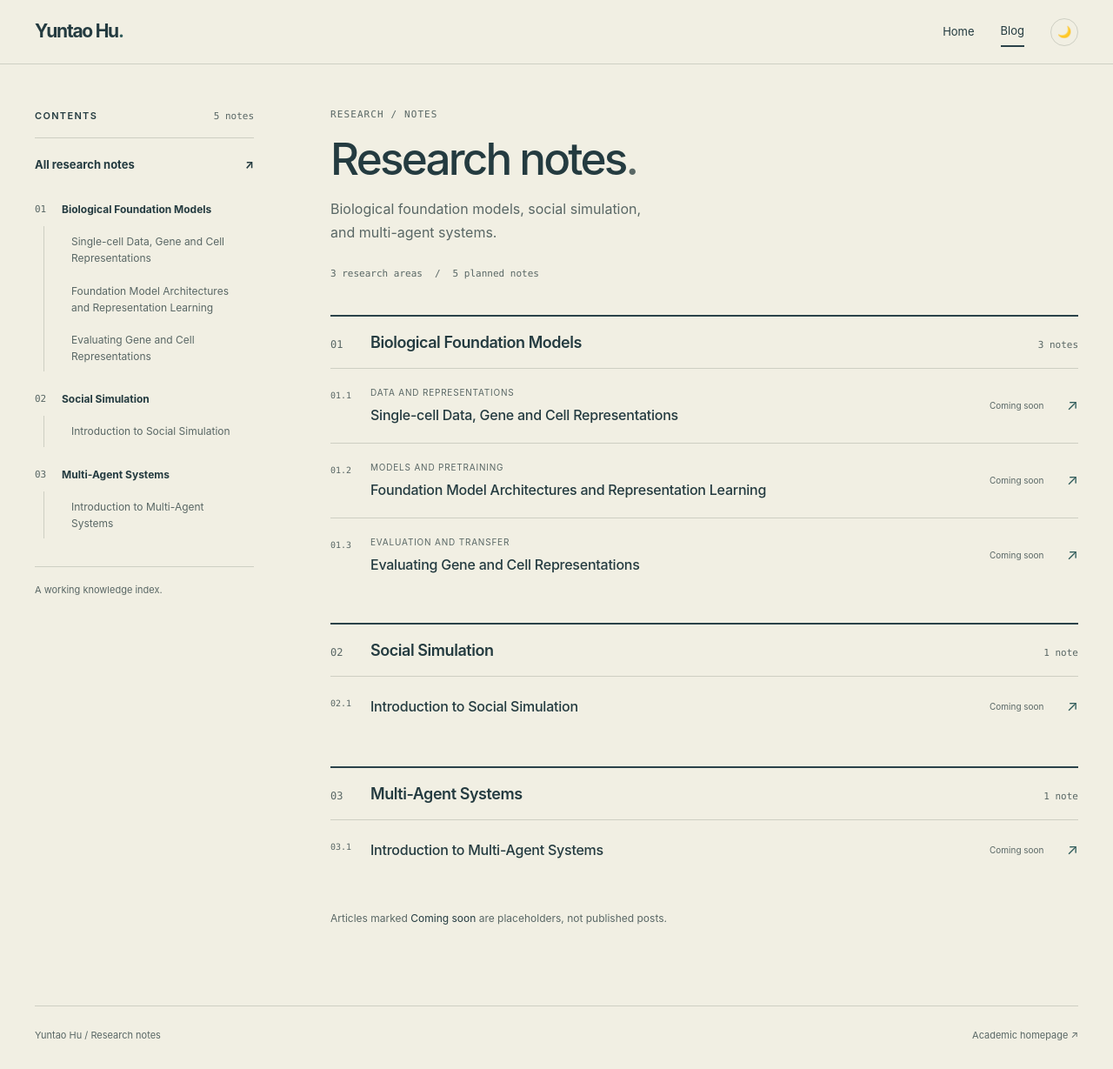
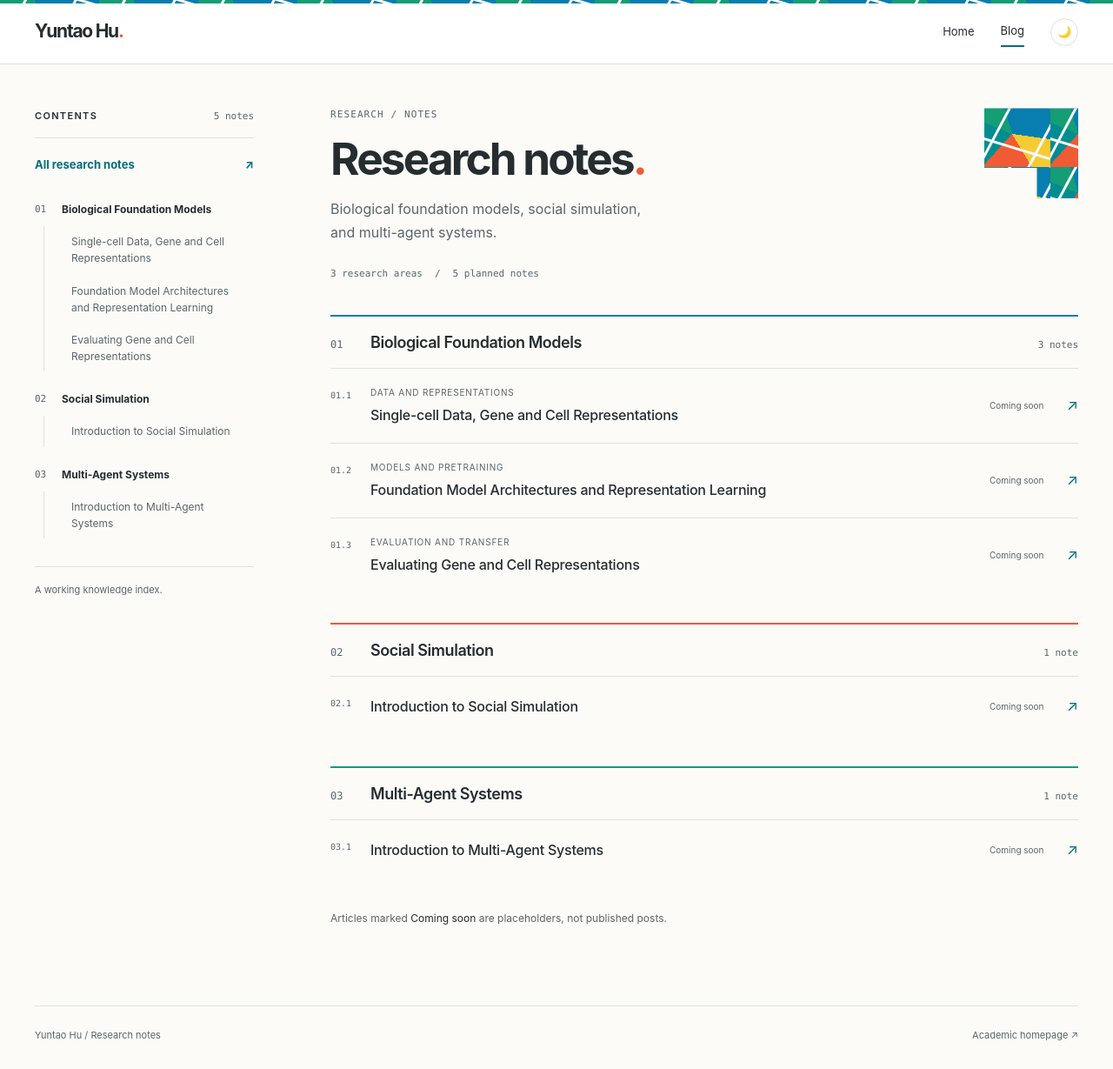
Before and after one commit to VictorHuu/victorhuu.github.io, a Jekyll site: the page built from _pages/blogs.html, in a window 1280 px wide and 1229 px high. Shown: the whole window at 87% size. Built offline with Jekyll 4.4.1, drawn with Linux system fonts in a browser that asks for light colours.

Commit message:
fix: restore homepage theme and restyle blog with CHI-inspired mosaic accents
Restore _includes/head.html exactly to its pre-blog version while retaining Blog navigation.
Remove all homepage overrides from research.css and scope theme tokens to the blog body.
Apply a light canvas, blue/teal/coral/green accents, and CSS mosaic details to the existing blog layout, including dark mode.
No changes to layouts, navigation data, article titles, placeholders, URLs, or JavaScript.

```diff
--- a/_includes/head.html
+++ b/_includes/head.html
@@ -32,7 +32,6 @@
 
 <!-- Apply the local theme immediately. -->
 <link rel="stylesheet" href="{{ '/assets/css/main.css' | relative_url }}">
-<link rel="stylesheet" href="{{ '/assets/css/research.css' | relative_url }}">
 
 <!-- Keep the same fonts without letting their external stylesheet block paint. -->
 <link rel="preconnect" href="https://fonts.googleapis.com">
--- a/assets/css/research.css
+++ b/assets/css/research.css
@@ -1,86 +1,25 @@
-/* Research Notes: deep teal, cream, restrained conference-inspired typography.
-   Homepage: a visual override only. Blog: an independent reading layout.
-   No external fonts or images are required by this stylesheet. */
-:root, html[data-theme] {
-  --rn-bg: #f1efe3; --rn-surface: #fbfaf6; --rn-ink: #243b40;
-  --rn-muted: #596765; --rn-line: #cecfc3; --rn-accent: #2a4249;
-  --rn-link: #305c5b; --rn-soft: #e4e5da; --rn-sand: #d2c5b2;
-  --rn-nav: #2a4249; --rn-nav-ink: #f1efe3;
+/* Blog-only visual theme, inspired by CHI 2026's colorful mosaic identity.
+   Original CSS geometry; no conference logos, artwork, or external assets.
+   Tokens are scoped to the blog body: never override the academic homepage.
+   Existing layouts, breakpoints, navigation, article content and JS are retained. */
+.research-blog {
+  --rn-bg: #fcfbf8; --rn-surface: #ffffff; --rn-ink: #252d30;
+  --rn-muted: #5a6668; --rn-line: #dce2df; --rn-accent: #006f78;
+  --rn-link: #006f78; --rn-soft: #eaf3f1;
+  --rn-blue: #087db0; --rn-teal: #008d91; --rn-coral: #f05b36;
+  --rn-yellow: #f6cb32; --rn-green: #159d76;
   --rn-font: Inter, -apple-system, BlinkMacSystemFont, "Segoe UI", "Noto Sans", sans-serif;
   --rn-mono: "SFMono-Regular", Consolas, "Liberation Mono", monospace;
-  --tj-blue: var(--rn-accent); --tj-blue-deep: var(--rn-ink);
-  --tj-blue-light: var(--rn-sand); --tj-sky: var(--rn-soft);
-  --tj-bg: var(--rn-bg); --tj-surface: var(--rn-surface);
-  --tj-text: var(--rn-ink); --tj-muted: var(--rn-muted); --tj-border: var(--rn-line);
-  --ox-bg: var(--rn-bg); --ox-surface: var(--rn-surface); --ox-nav-bg: var(--rn-nav);
-  --ox-text: var(--rn-ink); --ox-text-muted: var(--rn-muted); --ox-border: var(--rn-line);
-  --ox-primary: var(--rn-accent); --ox-gold: var(--rn-sand);
-  --ox-link: var(--rn-link); --ox-link-hover: var(--rn-ink);
+  --rn-mosaic: repeating-linear-gradient(118deg, transparent 0 24px, var(--rn-bg) 25px 27px, transparent 28px 51px), repeating-linear-gradient(17deg, transparent 0 29px, var(--rn-bg) 30px 32px, transparent 33px 57px), conic-gradient(from 28deg at 42% 44%, var(--rn-blue) 0deg 70deg, var(--rn-yellow) 70deg 121deg, var(--rn-coral) 121deg 194deg, var(--rn-teal) 194deg 264deg, var(--rn-green) 264deg 316deg, var(--rn-blue) 316deg 360deg);
+  margin: 0; background: var(--rn-bg); color: var(--rn-ink); color-scheme: light;
+  font: 16px/1.65 var(--rn-font); -webkit-font-smoothing: antialiased;
 }
-html[data-theme="dark"] {
-  --rn-bg: #152226; --rn-surface: #1d3035; --rn-ink: #edece2;
-  --rn-muted: #b9c5c1; --rn-line: #3e5559; --rn-accent: #bfd4cf;
-  --rn-link: #c3d9cf; --rn-soft: #293f44; --rn-sand: #c6b8a1;
-  --rn-nav: #1d3035; --rn-nav-ink: #edece2;
+html[data-theme="dark"] .research-blog {
+  --rn-bg: #192427; --rn-surface: #213135; --rn-ink: #f0f4ef;
+  --rn-muted: #b9c8c8; --rn-line: #3b5054; --rn-accent: #71d1ce;
+  --rn-link: #71d1ce; --rn-soft: #293e42;
+  color-scheme: dark;
 }
-/* The existing homepage keeps its layout, content, and interactions. */
-html[data-theme], html[data-theme] body { background: var(--rn-bg); color: var(--rn-ink); }
-html[data-theme] body { font-family: var(--rn-font); }
-html[data-theme] .ox-topnav, html[data-theme] .ox-topnav[data-scrolled="true"] {
-  background: var(--rn-nav); border-color: var(--rn-line); box-shadow: none;
-}
-html[data-theme] .ox-topnav__logo, html[data-theme] .ox-topnav__logo:hover,
-html[data-theme] .ox-topnav__links a, html[data-theme] .ox-topnav__links a:hover,
-html[data-theme] .ox-topnav__links a[data-active="true"], html[data-theme] .ox-theme-toggle {
-  color: var(--rn-nav-ink);
-}
-html[data-theme] .ox-topnav__links a::after, html[data-theme] .ox-topnav__burger span { background: var(--rn-nav-ink); }
-html[data-theme] .ox-theme-toggle, html[data-theme] .ox-theme-toggle:hover { border-color: var(--rn-sand); }
-html[data-theme] .ox-theme-toggle:hover { background: transparent; }
-html[data-theme] .ox-sidebar, html[data-theme] .ox-pub,
-html[data-theme] .ox-edu__card, html[data-theme] .ox-honors__card {
-  background: var(--rn-surface); border-color: var(--rn-line); border-radius: 4px; box-shadow: none;
-}
-html[data-theme] .ox-sidebar { border-top-color: var(--rn-accent); }
-html[data-theme] .ox-sidebar__name {
-  background: none; color: var(--rn-ink); -webkit-text-fill-color: var(--rn-ink); animation: none;
-}
-html[data-theme] .ox-sidebar__avatar, html[data-theme] .ox-about-header__avatar { border-color: var(--rn-sand); box-shadow: none; }
-html[data-theme] .ox-sidebar__avatar:hover, html[data-theme] .ox-about-header__avatar:hover { box-shadow: 0 0 0 5px var(--rn-soft); }
-html[data-theme] .ox-sidebar__social a:hover { background: var(--rn-soft); }
-html[data-theme] .ox-mark { background: var(--rn-soft); color: var(--rn-ink); }
-html[data-theme] .page__content > h1::before { background: var(--rn-accent); border-radius: 0; }
-html[data-theme] .page__content > h1::after { background: var(--rn-line); }
-html[data-theme] .page__content a { background-image: none; text-decoration: underline; text-decoration-color: var(--rn-line); text-underline-offset: .2em; }
-html[data-theme] .page__content a:hover { background-image: none; text-decoration-color: currentColor; }
-html[data-theme] .ox-chip, html[data-theme] .ox-pub__link { background: transparent; border-color: var(--rn-line); color: var(--rn-link); text-decoration: none; }
-html[data-theme] .ox-chip::before, html[data-theme] .ox-pub__link::before { background: var(--rn-accent); }
-html[data-theme] .ox-chip:hover, html[data-theme] .ox-pub__link:hover,
-html[data-theme] .ox-pub__bib-toggle[aria-expanded="true"] { background: var(--rn-accent); border-color: var(--rn-accent); color: var(--rn-bg); }
-html[data-theme] .ox-pub::before, html[data-theme] .ox-edu__card::before,
-html[data-theme] .ox-honors__card::before { background: var(--rn-sand); }
-html[data-theme] .ox-pub:hover, html[data-theme] .ox-edu__card:hover,
-html[data-theme] .ox-honors__card:hover { border-color: var(--rn-accent); box-shadow: none; }
-html[data-theme] .ox-pub__thumb, html[data-theme] .ox-pub__bib,
-html[data-theme] .ox-callout { background: var(--rn-surface); border-color: var(--rn-line); }
-html[data-theme] .ox-callout, html[data-theme] .ox-pub__bib { border-left-color: var(--rn-accent); }
-html[data-theme] .ox-pub__badge, html[data-theme] .ox-pub:hover .ox-pub__badge,
-html[data-theme] .ox-edu__honour { background: var(--rn-accent); color: var(--rn-bg); box-shadow: none; }
-html[data-theme] .ox-pub__first, html[data-theme] .ox-pub__tag,
-html[data-theme] .ox-pub:hover .ox-pub__tag { background: var(--rn-soft); color: var(--rn-ink); border-color: var(--rn-line); box-shadow: none; }
-html[data-theme] .ox-pub__bib-copy:hover, html[data-theme] .ox-pub__bib-copy[data-copied="true"] { background: var(--rn-accent); color: var(--rn-bg); }
-html[data-theme] .ox-timeline::before { background: var(--rn-line); }
-html[data-theme] .ox-timeline__item:hover .ox-timeline__dot { box-shadow: 0 0 0 2px var(--rn-bg), 0 0 0 5px var(--rn-soft); }
-html[data-theme] .ox-mount-veil { display: none; }
-html[data-theme] .ox-progress { background: var(--rn-sand); }
-html[data-theme] .ox-to-top, html[data-theme] .ox-to-top:hover,
-html[data-theme] .ox-to-top:focus-visible { background: var(--rn-accent); color: var(--rn-bg); border-color: var(--rn-accent); box-shadow: none; }
-html[data-theme] .ox-footer { background: var(--rn-surface); border-top: 1px solid var(--rn-line); }
-@media (max-width: 600px) {
-  html[data-theme] .ox-topnav__links { background: var(--rn-nav); }
-}
-/* Independent blog shell; does not inherit the academic homepage grid. */
-.research-blog { margin: 0; font: 16px/1.65 var(--rn-font); -webkit-font-smoothing: antialiased; }
 .research-blog *, .research-blog *::before, .research-blog *::after { box-sizing: border-box; }
 .research-blog a { color: inherit; text-decoration: none; }
 .research-blog a:hover { color: var(--rn-link); }
@@ -90,10 +29,11 @@ html[data-theme] .ox-footer { background: var(--rn-surface); border-top: 1px sol
 .rn-sr-only { position: absolute; width: 1px; height: 1px; padding: 0; margin: -1px; overflow: hidden; clip: rect(0,0,0,0); white-space: nowrap; border: 0; }
 .rn-skip { position: fixed; top: -100px; left: 20px; z-index: 100; padding: 10px 18px; background: var(--rn-surface); }
 .rn-skip:focus { top: 12px; }
-.rn-header { position: sticky; top: 0; z-index: 20; background: var(--rn-bg); border-bottom: 1px solid var(--rn-line); }
+.rn-header { position: sticky; top: 0; z-index: 20; background: var(--rn-surface); border-bottom: 1px solid var(--rn-line); }
+.rn-header::before { content: ""; position: absolute; inset: 0 0 auto; height: 4px; background-image: var(--rn-mosaic); background-size: 114px 64px; pointer-events: none; }
 .rn-header-inner { max-width: 1320px; margin: auto; padding: 19px 40px; display: flex; align-items: center; justify-content: space-between; gap: 20px; }
 .rn-brand { font-size: 21px; font-weight: 650; letter-spacing: -.06em; }
-.rn-brand-dot { color: var(--rn-link); }
+.rn-brand-dot { color: var(--rn-coral); }
 .rn-primary { display: flex; align-items: center; gap: 30px; font-size: 13px; }
 .rn-primary a { padding: 6px 0; }
 .rn-primary a[aria-current] { border-bottom: 2px solid var(--rn-accent); }
@@ -105,7 +45,7 @@ html[data-theme] .ox-footer { background: var(--rn-surface); border-top: 1px sol
 .rn-contents > summary::-webkit-details-marker { display: none; }
 .rn-contents-count { color: var(--rn-muted); font: 11px var(--rn-mono); letter-spacing: 0; text-transform: none; }
 .rn-index-link { display: flex; justify-content: space-between; padding: 20px 0 9px; font-size: 13px; }
-.rn-index-link[aria-current] { font-weight: 650; }
+.rn-index-link[aria-current] { font-weight: 650; color: var(--rn-accent); }
 .rn-toc-group { margin-top: 23px; }
 .rn-toc-group h2 { font-size: 12px; font-weight: 650; line-height: 1.5; }
 .rn-toc-group h2 a { display: grid; grid-template-columns: 23px 1fr; gap: 8px; }
@@ -117,14 +57,17 @@ html[data-theme] .ox-footer { background: var(--rn-surface); border-top: 1px sol
 .rn-toc-group li a[aria-current="page"] { color: var(--rn-ink); border-left-color: var(--rn-accent); background: var(--rn-soft); }
 .research-blog .rn-sidebar-foot { margin-top: 32px; padding-top: 17px; border-top: 1px solid var(--rn-line); color: var(--rn-muted); font-size: 11px; }
 .rn-main { min-width: 0; }
-.rn-intro { padding: 0 0 38px; }
+.rn-intro { position: relative; padding: 0 0 38px; }
+.rn-intro::after { content: ""; position: absolute; top: 0; right: 0; width: 108px; height: 104px; background-image: var(--rn-mosaic); background-size: 76px 68px; clip-path: polygon(0 0, 100% 0, 100% 100%, 56% 100%, 56% 66%, 0 66%); pointer-events: none; }
 .rn-eyebrow { color: var(--rn-muted); font: 11px/1.5 var(--rn-mono); letter-spacing: .1em; text-transform: uppercase; }
-.research-blog .rn-intro h1 { margin: 13px 0 17px; font-size: clamp(36px,4vw,54px); line-height: 1.1; font-weight: 550; letter-spacing: -.055em; }
-.rn-title-dot { color: var(--rn-muted); }
+.research-blog .rn-intro h1 { margin: 13px 0 17px; font-size: clamp(36px,4vw,54px); line-height: 1.1; font-weight: 650; letter-spacing: -.055em; }
+.rn-title-dot { color: var(--rn-coral); }
 .rn-lede { font-size: 16px; line-height: 1.65; color: var(--rn-muted); }
 .research-blog .rn-meta { display: flex; gap: 14px; margin-top: 26px; font: 11px/1.6 var(--rn-mono); color: var(--rn-muted); }
-.rn-topic { margin-bottom: 35px; scroll-margin-top: 100px; }
-.rn-topic-heading { display: grid; grid-template-columns: 36px 1fr auto; align-items: baseline; column-gap: 10px; border-top: 2px solid var(--rn-accent); padding: 17px 0; }
+.rn-topic { --rn-topic-accent: var(--rn-blue); margin-bottom: 35px; scroll-margin-top: 100px; }
+.rn-topic#social-simulation { --rn-topic-accent: var(--rn-coral); }
+.rn-topic#multi-agent-systems { --rn-topic-accent: var(--rn-green); }
+.rn-topic-heading { display: grid; grid-template-columns: 36px 1fr auto; align-items: baseline; column-gap: 10px; border-top: 2px solid var(--rn-topic-accent); padding: 17px 0; }
 .rn-topic-number { font: 12px var(--rn-mono); color: var(--rn-muted); }
 .rn-topic h2 { font-size: 18px; line-height: 1.4; font-weight: 600; letter-spacing: -.025em; }
 .rn-topic-count { font: 11px var(--rn-mono); color: var(--rn-muted); white-space: nowrap; }
@@ -140,9 +83,10 @@ html[data-theme] .ox-footer { background: var(--rn-surface); border-top: 1px sol
 .research-blog .rn-index-foot { color: var(--rn-muted); font-size: 12px; margin-top: 12px; }
 .rn-index-foot em { font-style: normal; color: var(--rn-ink); }
 .rn-breadcrumb { display: flex; flex-wrap: wrap; gap: 10px; font-size: 11px; color: var(--rn-muted); margin-bottom: 45px; }
-.rn-article-header h1 { font-size: clamp(30px,3.2vw,44px); line-height: 1.18; font-weight: 550; letter-spacing: -.04em; margin-top: 16px; overflow-wrap: anywhere; }
+.rn-article-header h1 { font-size: clamp(30px,3.2vw,44px); line-height: 1.18; font-weight: 650; letter-spacing: -.04em; margin-top: 16px; overflow-wrap: anywhere; }
 .rn-article-header { max-width: 780px; padding-bottom: 35px; border-bottom: 2px solid var(--rn-accent); }
-.rn-placeholder { margin: 38px 0 35px; padding: 32px; background: var(--rn-surface); border: 1px solid var(--rn-line); }
+.rn-placeholder { position: relative; margin: 38px 0 35px; padding: 32px; background: var(--rn-surface); border: 1px solid var(--rn-line); border-radius: 3px; }
+.rn-placeholder::before { content: ""; position: absolute; top: -1px; left: -1px; width: 96px; height: 4px; background-image: var(--rn-mosaic); background-size: 76px 68px; pointer-events: none; }
 .rn-status { display: inline-block; color: var(--rn-muted); font: 10px var(--rn-mono); text-transform: uppercase; letter-spacing: .08em; }
 .research-blog .rn-placeholder h2 { margin: 20px 0 9px; font-size: 28px; font-weight: 500; letter-spacing: -.04em; }
 .rn-placeholder p { font-size: 14px; color: var(--rn-muted); }
@@ -177,6 +121,7 @@ html[data-theme] .ox-footer { background: var(--rn-surface); border-top: 1px sol
   .rn-brand { font-size: 19px; }
   .rn-primary { gap: 19px; font-size: 12px; }
   .rn-layout { padding-left: 20px; padding-right: 20px; }
+  .rn-intro::after { display: none; }
   .rn-desktop-break { display: none; }
   .rn-lede { font-size: 14px; }
   .rn-topic-heading { grid-template-columns: 24px 1fr; gap: 8px; }
@@ -193,8 +138,9 @@ html[data-theme] .ox-footer { background: var(--rn-surface); border-top: 1px sol
   .research-blog *, .research-blog *::before, .research-blog *::after { animation: none !important; transition: none !important; scroll-behavior: auto !important; }
 }
 @media print {
-  html[data-theme] { --rn-bg: #fff; --rn-surface: #fff; --rn-ink: #111; --rn-muted: #444; --rn-line: #ccc; --rn-accent: #222; --rn-link: #222; }
-  .rn-header, .rn-sidebar, .rn-footer, .rn-skip, .rn-back { display: none; }
+  .research-blog, html[data-theme="dark"] .research-blog { --rn-bg: #fff; --rn-surface: #fff; --rn-ink: #111; --rn-muted: #444; --rn-line: #ccc; --rn-accent: #222; --rn-link: #222; color-scheme: light; }
+  .rn-header, .rn-sidebar, .rn-footer, .rn-skip, .rn-back, .rn-intro::after, .rn-placeholder::before { display: none; }
   .rn-layout { display: block; padding: 0; min-height: 0; }
   .rn-topic, .rn-note-row { break-inside: avoid; }
+  .rn-topic-heading { border-top-color: #222; }
 }
```
